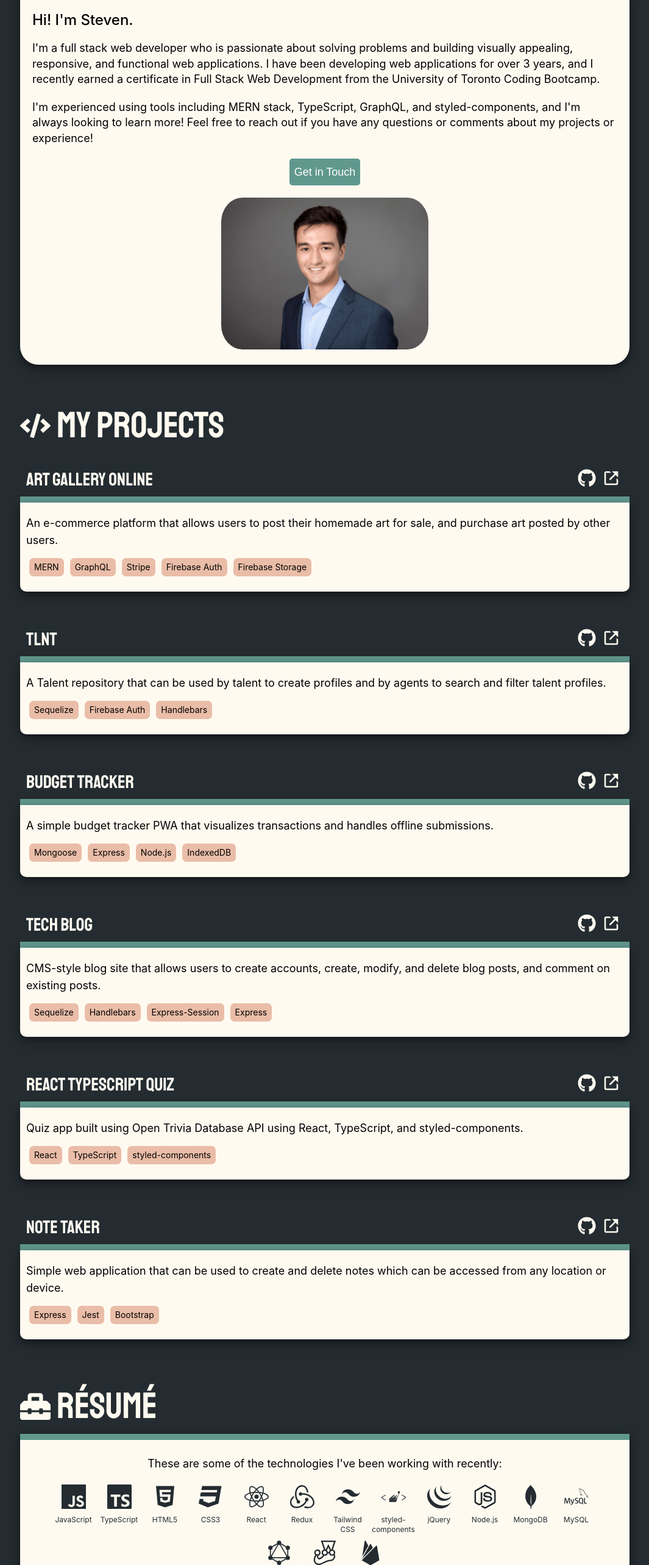
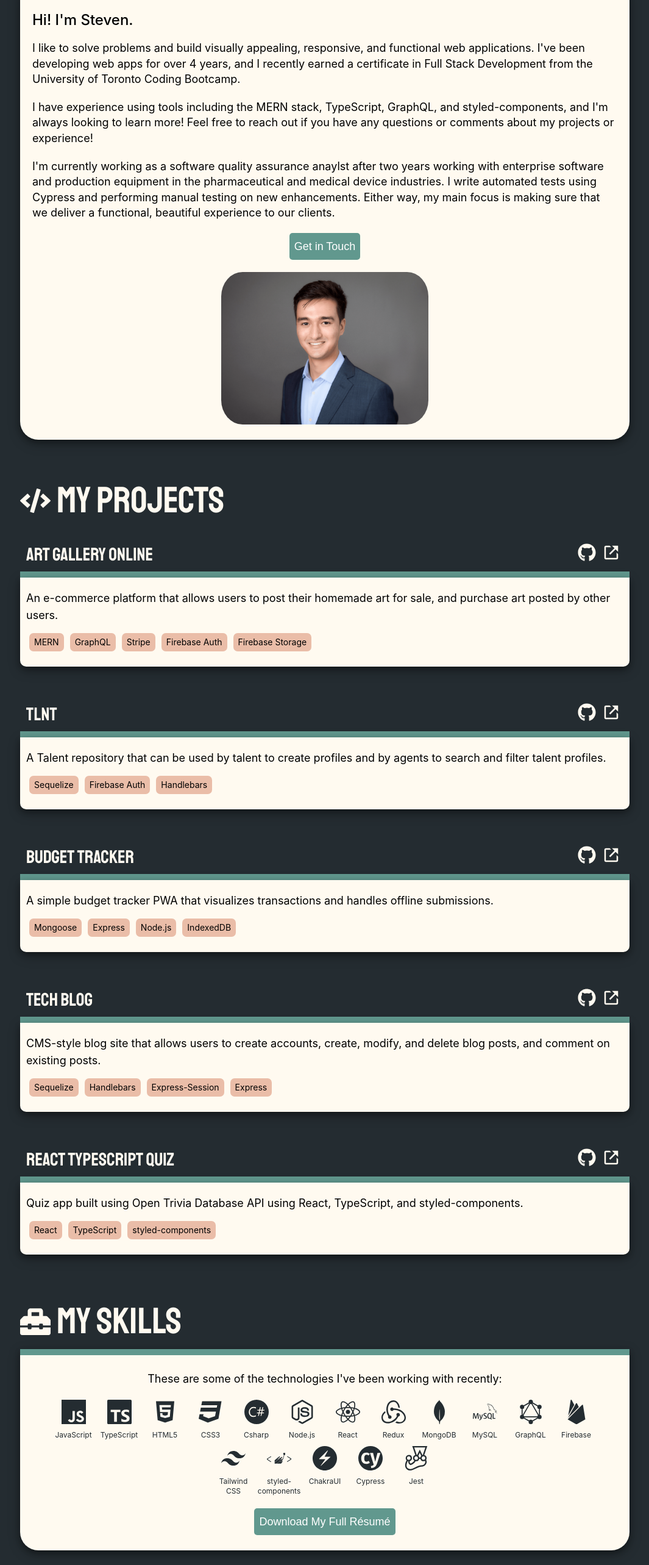
Before and after one commit to Stevtm/portfolio-v4, a React (Create React App) app: page / in a window 1280 px wide. Shown: the part 919-3485 px from the top of the page at 61% size, without its empty margins (107-1172 px from the left). Built offline with nearby package versions, Linux system fonts and the light colour scheme.

Commit message:
update contents

```diff
--- a/package.json
+++ b/package.json
@@ -13,7 +13,7 @@
     "@types/styled-components": "^5.1.13",
     "react": "^17.0.2",
     "react-dom": "^17.0.2",
-    "react-icons": "^4.2.0",
+    "react-icons": "^4.4.0",
     "react-scripts": "^5.0.1",
     "styled-components": "^5.3.1",
     "typescript": "^4.3.5",
--- a/src/components/About/index.tsx
+++ b/src/components/About/index.tsx
@@ -30,18 +30,24 @@ const About: React.FC = () => {
           <TextAndButton>
             <IntroText>Hi! I'm Steven.</IntroText>
             <AboutText>
-              I'm a full stack web developer who is passionate about solving
-              problems and building visually appealing, responsive, and
-              functional web applications. I have been developing web
-              applications for over 3 years, and I recently earned a certificate
-              in Full Stack Web Development from the University of Toronto
-              Coding Bootcamp.
+              I like to solve problems and build visually appealing, responsive,
+              and functional web applications. I've been developing web apps for
+              over 4 years, and I recently earned a certificate in Full Stack
+              Development from the University of Toronto Coding Bootcamp.
             </AboutText>
             <AboutText>
-              I'm experienced using tools including MERN stack, TypeScript,
-              GraphQL, and styled-components, and I'm always looking to learn
-              more! Feel free to reach out if you have any questions or comments
-              about my projects or experience!
+              I have experience using tools including the MERN stack,
+              TypeScript, GraphQL, and styled-components, and I'm always looking
+              to learn more! Feel free to reach out if you have any questions or
+              comments about my projects or experience!
+            </AboutText>
+            <AboutText>
+              I'm currently working as a software quality assurance anaylst
+              after two years working with enterprise software and production
+              equipment in the pharmaceutical and medical device industries. I
+              write automated tests using Cypress and performing manual testing
+              on new enhancements. Either way, my main focus is making sure that
+              we deliver a functional, beautiful experience to our clients.
             </AboutText>
             <ContactButton>
               <a href="mailto:steventmaddison@outlook.com">Get in Touch</a>
--- a/src/components/Resume/index.tsx
+++ b/src/components/Resume/index.tsx
@@ -24,12 +24,14 @@ import {
   SiMysql,
   SiGraphql,
   SiJest,
-  SiJquery,
   SiFirebase,
-  SiStyledComponents,
+  SiStyledcomponents,
   SiJavascript,
   SiTypescript,
   SiRedux,
+  SiCypress,
+  SiCsharp,
+  SiChakraui,
 } from "react-icons/si";
 
 const Resume = () => {
@@ -40,7 +42,7 @@ const Resume = () => {
         <ResumeHeader>
           <HeaderText>
             <FaToolbox style={{ paddingRight: "10px" }} />
-            Résumé
+            My Skills
           </HeaderText>
         </ResumeHeader>
         <TechContainer>
@@ -65,28 +67,20 @@ const Resume = () => {
               <TechName>CSS3</TechName>
             </Tech>
             <Tech>
+              <SiCsharp title="Csharp"></SiCsharp>
+              <TechName>Csharp</TechName>
+            </Tech>
+            <Tech>
+              <FaNodeJs title="Node.js"></FaNodeJs>
+              <TechName>Node.js</TechName>
+            </Tech>
+            <Tech>
               <FaReact title="React"></FaReact>
               <TechName>React</TechName>
             </Tech>
             <Tech>
               <SiRedux title="Redux"></SiRedux>
               <TechName>Redux</TechName>
-            </Tech>
-            <Tech>
-              <SiTailwindcss title="Tailwind CSS"></SiTailwindcss>
-              <TechName>Tailwind CSS</TechName>
-            </Tech>
-            <Tech>
-              <SiStyledComponents title="styled-components"></SiStyledComponents>
-              <TechName>styled-components</TechName>
-            </Tech>
-            <Tech>
-              <SiJquery title="jQuery"></SiJquery>
-              <TechName>jQuery</TechName>
-            </Tech>
-            <Tech>
-              <FaNodeJs title="Node.js"></FaNodeJs>
-              <TechName>Node.js</TechName>
             </Tech>
             <Tech>
               <SiMongodb title="MongoDB"></SiMongodb>
@@ -101,12 +95,28 @@ const Resume = () => {
               <TechName>GraphQL</TechName>
             </Tech>
             <Tech>
+              <SiFirebase title="Firebase"></SiFirebase>
+              <TechName>Firebase</TechName>
+            </Tech>
+            <Tech>
+              <SiTailwindcss title="Tailwind CSS"></SiTailwindcss>
+              <TechName>Tailwind CSS</TechName>
+            </Tech>
+            <Tech>
+              <SiStyledcomponents title="styled-components"></SiStyledcomponents>
+              <TechName>styled-components</TechName>
+            </Tech>
+            <Tech>
+              <SiChakraui title="ChakraUI"></SiChakraui>
+              <TechName>ChakraUI</TechName>
+            </Tech>
+            <Tech>
+              <SiCypress title="Cypress"></SiCypress>
+              <TechName>Cypress</TechName>
+            </Tech>
+            <Tech>
               <SiJest title="Jest"></SiJest>
               <TechName>Jest</TechName>
-            </Tech>
-            <Tech>
-              <SiFirebase title="Firebase"></SiFirebase>
-              <TechName>Firebase</TechName>
             </Tech>
           </Icons>
           <ResumeButton>
--- a/src/utils/portfolio-info.ts
+++ b/src/utils/portfolio-info.ts
@@ -65,16 +65,4 @@ export const portfolioInfo: PortfolioItem[] = [
     github: "https://github.com/Stevtm/react-typescript-quiz",
     link: "https://stevtm.github.io/react-typescript-quiz/",
   },
-	{
-		id: 6,
-		title: "Note Taker",
-		desc: "Simple web application that can be used to create and delete notes which can be accessed from any location or device.",
-		tools: [
-			{ id: 1, name: "Express" },
-			{ id: 2, name: "Jest" },
-			{ id: 3, name: "Bootstrap" },
-		],
-		github: "https://github.com/Stevtm/note-taker",
-		link: "https://murmuring-chamber-38208.herokuapp.com/",
-	},
 ];
```
Also changed, not shown: 1 other file (tests, documents, lock files or other folders). Lines whose indentation alone changed are shown as unchanged.
